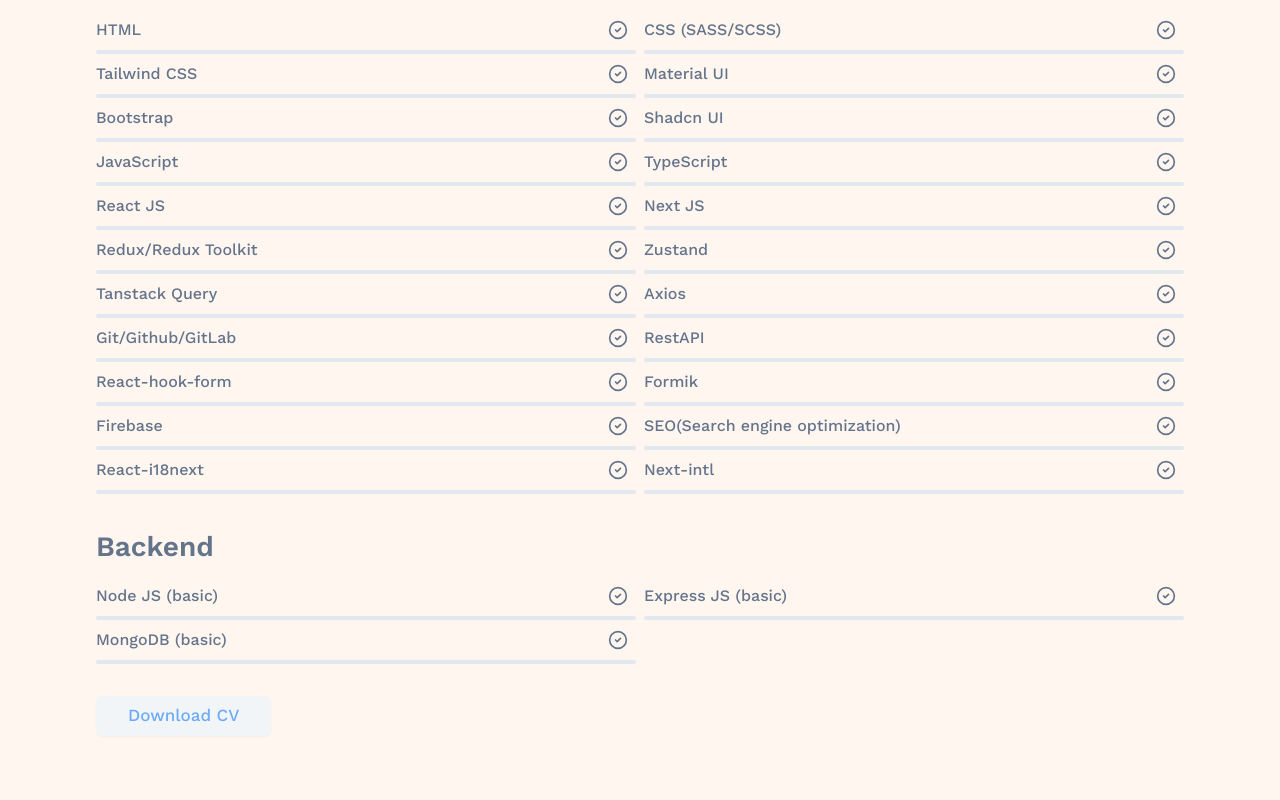
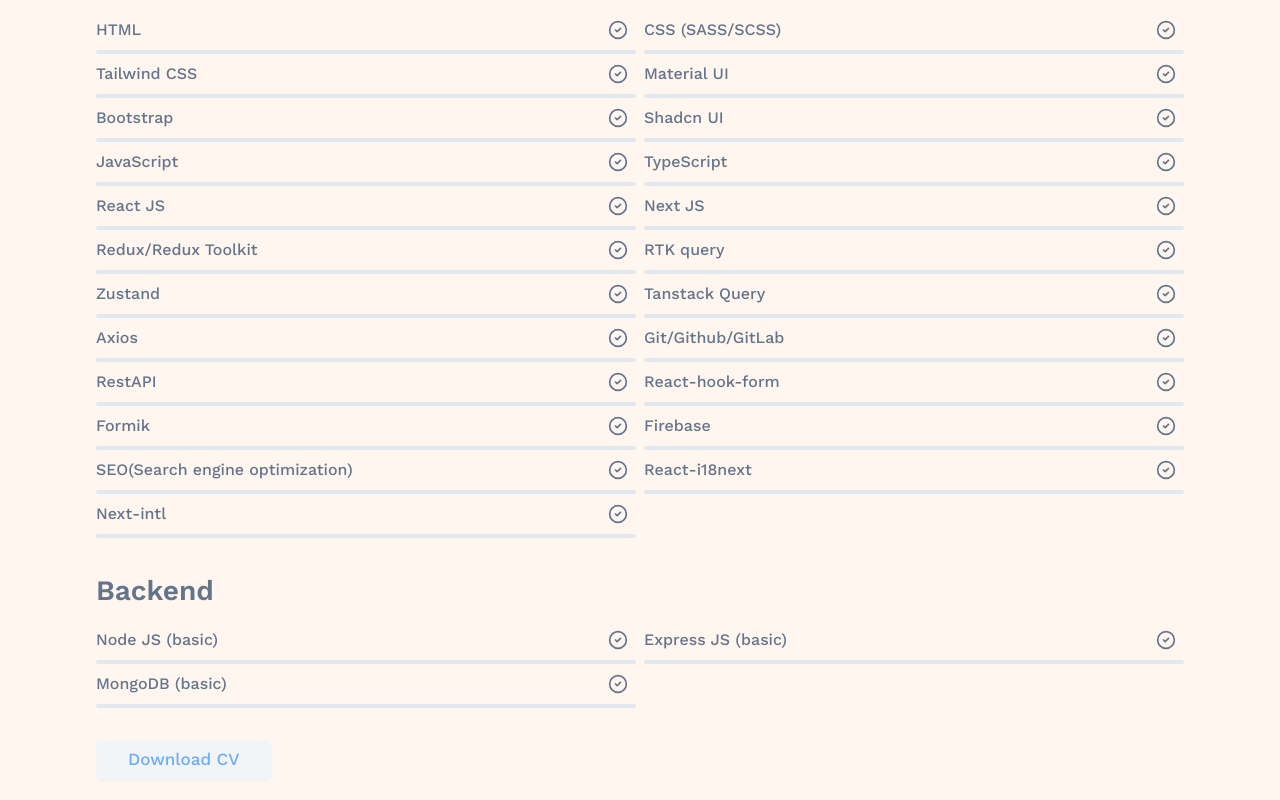
Before and after one commit to developerdiyorbek/myportfolio, a Next.js app: page /about in a window 1280 px wide. Shown: the part 717-1517 px from the top of the page. Before the commit the page ends 1473 px from the top, so only its background shows below. Built offline with nearby package versions, Linux system fonts and the light colour scheme.

Commit message:
added skills

```diff
--- a/constants/index.ts
+++ b/constants/index.ts
@@ -96,6 +96,10 @@
   {
     id: 14,
     title: "Redux/Redux Toolkit",
+  },
+  {
+    id: 26,
+    title: "RTK query",
   },
   {
     id: 15,
```
